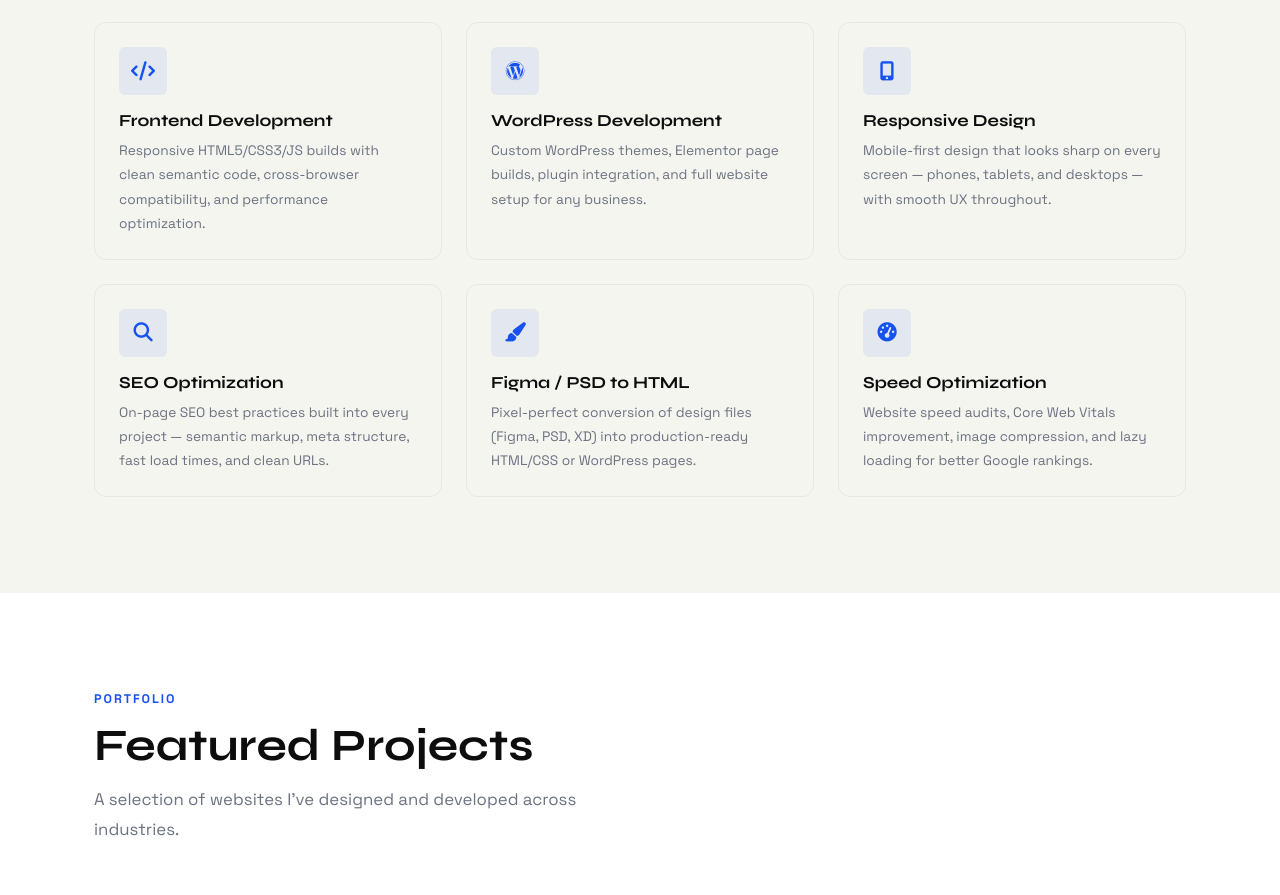
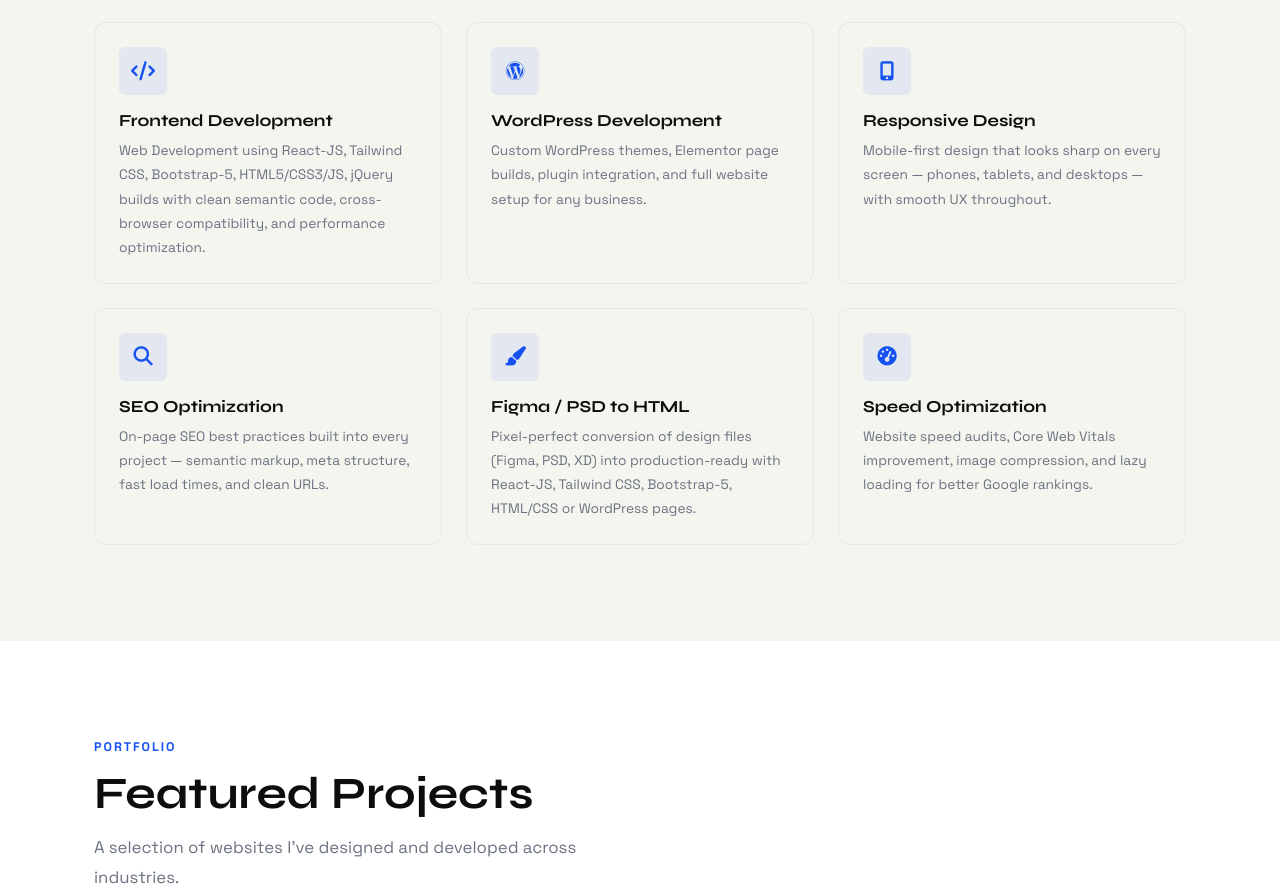
Before and after one commit to karaj368/Portfolio_in_React_App, a React (Vite) app: page / in a window 1280 px wide. Shown: the part 1660-2555 px from the top of the page. Built offline with nearby package versions, Linux system fonts and the light colour scheme.

Commit message:
Home page skills content updates

```diff
--- a/src/pages/Home.jsx
+++ b/src/pages/Home.jsx
@@ -146,11 +146,11 @@ export default function Home() {
           <SectionTitle label="What I Do" title="Services I Offer" subtitle="From landing pages to full WordPress websites — I deliver clean code and beautiful design tailored to your goals." />
           <div className="services-row grid-3">
             {[
-              { icon: 'fas fa-code', title: 'Frontend Development', desc: 'Responsive HTML5/CSS3/JS builds with clean semantic code, cross-browser compatibility, and performance optimization.' },
+              { icon: 'fas fa-code', title: 'Frontend Development', desc: 'Web Development using React-JS, Tailwind CSS, Bootstrap-5, HTML5/CSS3/JS, jQuery builds with clean semantic code, cross-browser compatibility, and performance optimization.' },
               { icon: 'fab fa-wordpress', title: 'WordPress Development', desc: 'Custom WordPress themes, Elementor page builds, plugin integration, and full website setup for any business.' },
               { icon: 'fas fa-mobile-alt', title: 'Responsive Design', desc: 'Mobile-first design that looks sharp on every screen — phones, tablets, and desktops — with smooth UX throughout.' },
               { icon: 'fas fa-search', title: 'SEO Optimization', desc: 'On-page SEO best practices built into every project — semantic markup, meta structure, fast load times, and clean URLs.' },
-              { icon: 'fas fa-paint-brush', title: 'Figma / PSD to HTML', desc: 'Pixel-perfect conversion of design files (Figma, PSD, XD) into production-ready HTML/CSS or WordPress pages.' },
+              { icon: 'fas fa-paint-brush', title: 'Figma / PSD to HTML', desc: 'Pixel-perfect conversion of design files (Figma, PSD, XD) into production-ready with React-JS, Tailwind CSS, Bootstrap-5, HTML/CSS or WordPress pages.' },
               { icon: 'fas fa-tachometer-alt', title: 'Speed Optimization', desc: 'Website speed audits, Core Web Vitals improvement, image compression, and lazy loading for better Google rankings.' },
             ].map(({ icon, title, desc }) => (
               <div key={title} className="service-mini card-chalk">
```
